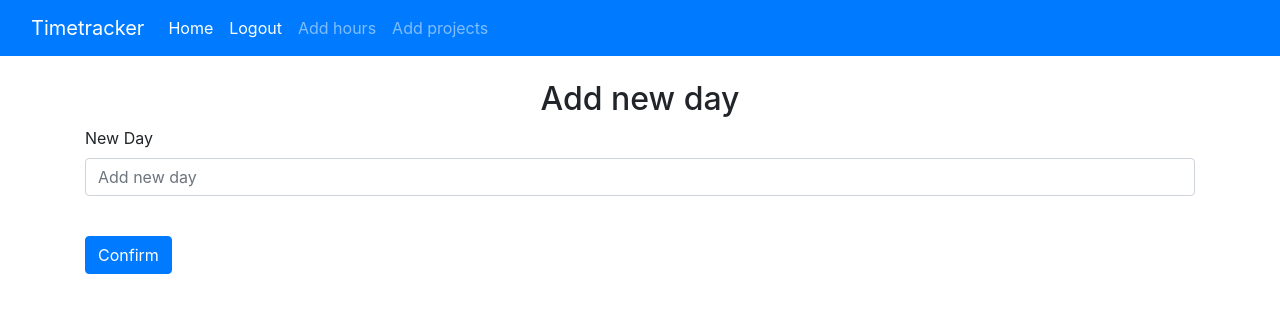
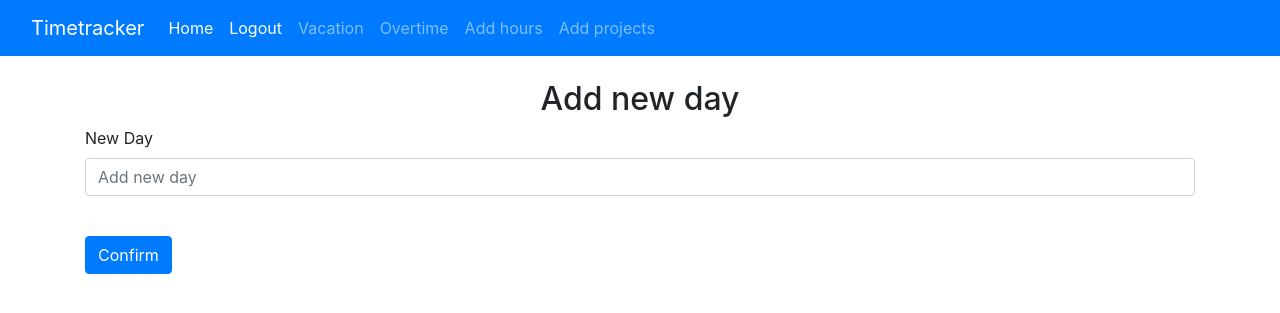
Before and after one commit to Gamattowicz/Timetracker_Flask, a Flask app: page / in a window 1280 px wide. Shown: the top 313 px of the page. Run offline with Flask 2, Linux system fonts and the light colour scheme; a user stored in the database is signed in; some libraries are stand-ins or nearby versions.

Commit message:
add vacation and overtime page

```diff
--- a/timetracker/templates/base.html
+++ b/timetracker/templates/base.html
@@ -26,9 +26,15 @@
           <a class="nav-link active" aria-current="page" href="/logout">Logout</a>
         </li>
         <li class="nav-item">
+          <a class="nav-link" href="/vacation">Vacation</a>
+        </li>
+        <li class="nav-item">
+          <a class="nav-link" href="/overtime">Overtime</a>
+        </li>
+        <li class="nav-item">
           <a class="nav-link" href="/hours">Add hours</a>
         </li>
-          <li class="nav-item">
+        <li class="nav-item">
           <a class="nav-link" href="/projects">Add projects</a>
         </li>
         <li class="nav-item">
--- /dev/null
+++ b/timetracker/templates/overtime.html
@@ -0,0 +1,6 @@
+{% extends 'base.html' %}
+{% block title %}Overtime{% endblock %}
+
+{% block content %}
+<h3>Overtime</h3>
+{% endblock %}
--- /dev/null
+++ b/timetracker/templates/vacation.html
@@ -0,0 +1,6 @@
+{% extends 'base.html' %}
+{% block title %}Vacation{% endblock %}
+
+{% block content %}
+<h3>Vacation</h3>
+{% endblock %}
--- a/timetracker/views.py
+++ b/timetracker/views.py
@@ -95,3 +95,15 @@ def projects():
                                     Hours.project_shortcut).group_by(Projects.id).all()
 
     return render_template('projects.html', results=results, user=current_user)
+
+
+@views.route('/vacation')
+@login_required
+def vacation():
+    return render_template('vacation.html', user=current_user)
+
+
+@views.route('/overtime')
+@login_required
+def overtime():
+    return render_template('overtime.html', user=current_user)
```
